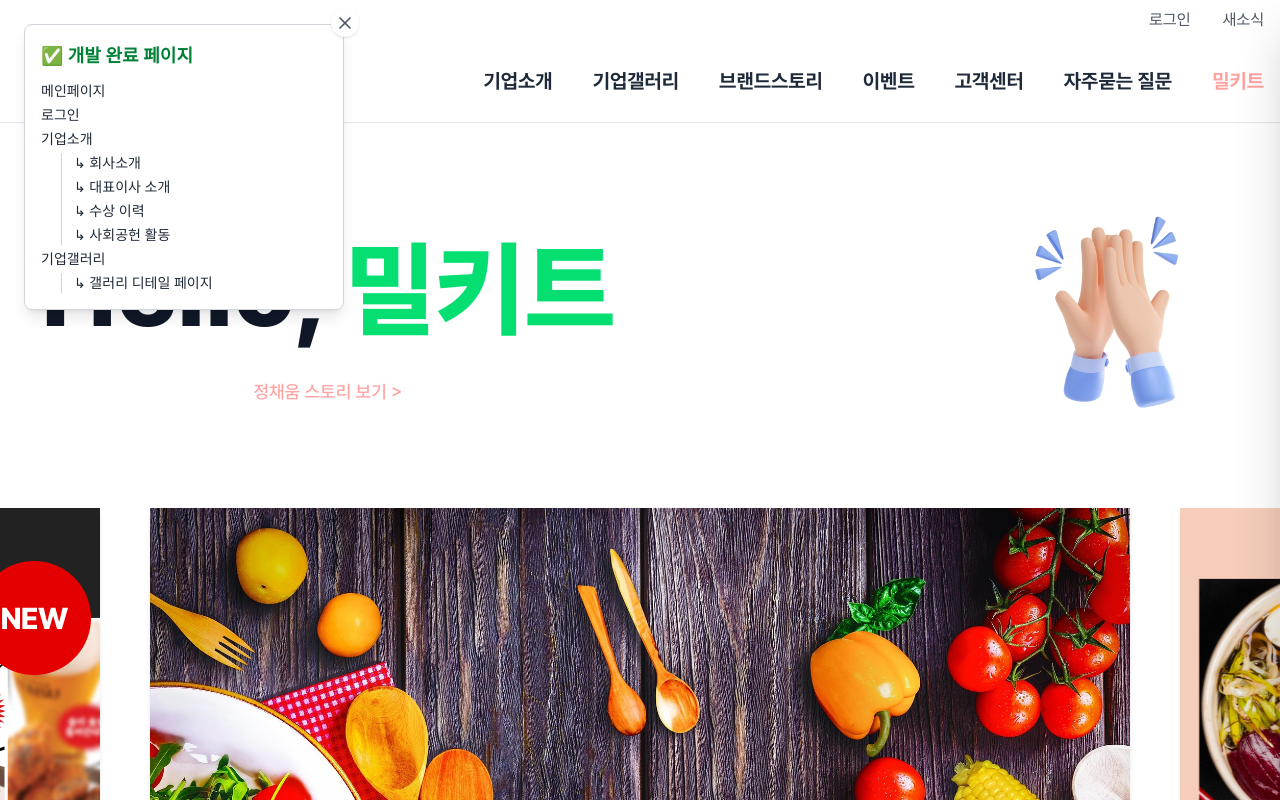
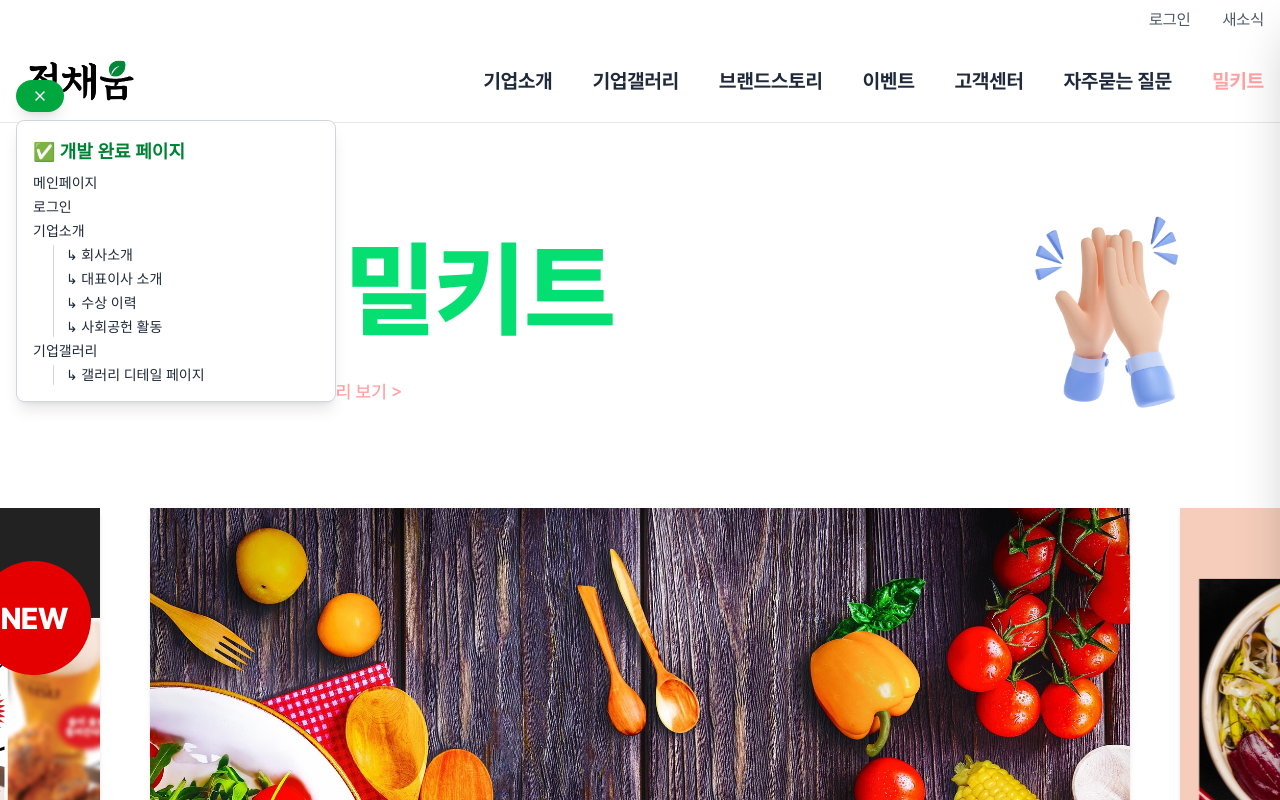
Before and after one commit to ogto/mealk, a Next.js app: page / in a window 1280 px wide. Shown: the top 800 px of the page. Built offline with nearby package versions, Linux system fonts and the light colour scheme.

Commit message:
[fix] devnote

```diff
--- a/src/app/gallery/components/GalleryModal.tsx
+++ b/src/app/gallery/components/GalleryModal.tsx
@@ -13,7 +13,7 @@ interface GalleryModalProps {
 export default function GalleryModal({ data, onClose }: GalleryModalProps) {
   return (
     <div
-      className="fixed inset-0 z-50 bg-black/80 backdrop-blur-sm flex items-center justify-center px-4"
+      className="fixed inset-0 z-999 bg-black/80 backdrop-blur-sm flex items-center justify-center px-4"
       onClick={onClose}
     >
       <div className="relative w-full max-w-3xl">
--- a/src/app/layout.tsx
+++ b/src/app/layout.tsx
@@ -2,6 +2,7 @@ import "./globals.css";
 import type { Metadata } from "next";
 import Header from "@/components/Header";
 import Footer from "@/components/Footer";
+import DevNote from "@/components/DevNote";
 
 export const metadata: Metadata = {
   title: "정채움 | Mealkit",
@@ -16,6 +17,7 @@ export default function RootLayout({
   return (
     <html lang="ko" className="w-full">
       <body className="w-full overflow-x-hidden bg-white text-black font-sans">
+        <DevNote />
         <Header />
         <main className="w-full min-h-screen">{children}</main>
         <Footer />
--- a/src/app/page.tsx
+++ b/src/app/page.tsx
@@ -4,12 +4,10 @@ import AboutSection from "@/components/AboutSection";
 import VisualSection from "@/components/company/VisualSection";
 import SubBanner from "@/components/company/SubBanner";
 import StorySection from "@/components/company/StorySection";
-import DevNote from "@/components/DevNote";
 
 export default function HomePage() {
   return (
     <div>
-      <DevNote />
       <VisualSection />
       <MainBanner />
       <StorySection />
--- a/src/components/DevNote.tsx
+++ b/src/components/DevNote.tsx
@@ -1,28 +1,32 @@
 'use client';
 
 import { useState } from 'react';
-import { X } from 'lucide-react';
+import { Check, X } from 'lucide-react';
 
 export default function DevNote() {
-  const [visible, setVisible] = useState(true);
-
-  if (!visible) return null;
+  const [isOpen, setIsOpen] = useState(true);
 
   return (
-    <div className="fixed top-6 left-6 w-[320px] bg-white border border-gray-300 rounded-lg shadow-lg z-[9999] p-4 text-sm font-sans">
-      <button
-        onClick={() => setVisible(false)}
-        className="absolute -top-4 -right-4 bg-white text-gray-600 hover:text-black rounded-full p-1 shadow"
-        title="닫기"
+    <>
+      {/* 왼쪽 상단 FAB 버튼 */}
+      <div
+        className="fixed top-20 left-4 z-[100] bg-green-600 text-white px-4 py-2 rounded-full shadow-lg cursor-pointer select-none flex items-center gap-2"
+        onClick={() => setIsOpen((prev) => !prev)}
       >
-        <X size={20} />
-      </button>
+        {isOpen ? <X size={16} /> : <Check size={16} />}
+      </div>
 
-      <h2 className="text-lg font-bold text-green-700 mb-3">✅ 개발 완료 페이지</h2>
+      {/* 팝업 목록 패널 */}
+      {isOpen && (
+        <div
+          className="fixed top-30 left-4 z-[100] w-[320px] bg-white border border-gray-300 rounded-lg shadow-lg p-4 text-sm font-sans"
+        >
+          <div className="flex justify-between items-center mb-2">
+            <h2 className="text-lg font-bold text-green-700">✅ 개발 완료 페이지</h2>
+          </div>
           <ul className="space-y-1 text-gray-800">
             <li>메인페이지</li>
             <li>로그인</li>
-
             <li>
               기업소개
               <ul className="ml-5 border-l border-gray-300 pl-3 mt-1 space-y-1">
@@ -32,7 +36,6 @@ export default function DevNote() {
                 <li>↳ 사회공헌 활동</li>
               </ul>
             </li>
-
             <li>
               기업갤러리
               <ul className="ml-5 border-l border-gray-300 pl-3 mt-1 space-y-1">
@@ -41,5 +44,7 @@ export default function DevNote() {
             </li>
           </ul>
         </div>
+      )}
+    </>
   );
 }
```
Lines whose indentation alone changed are shown as unchanged.
